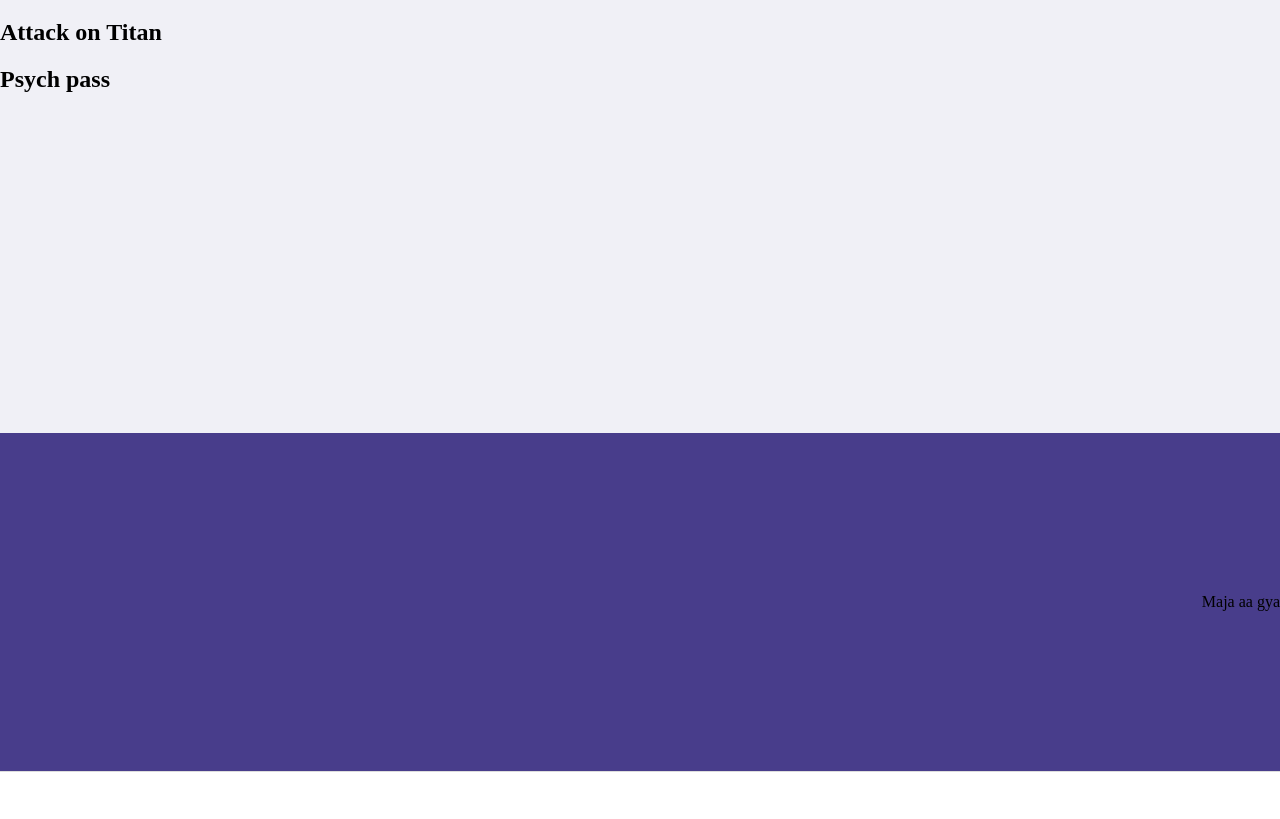
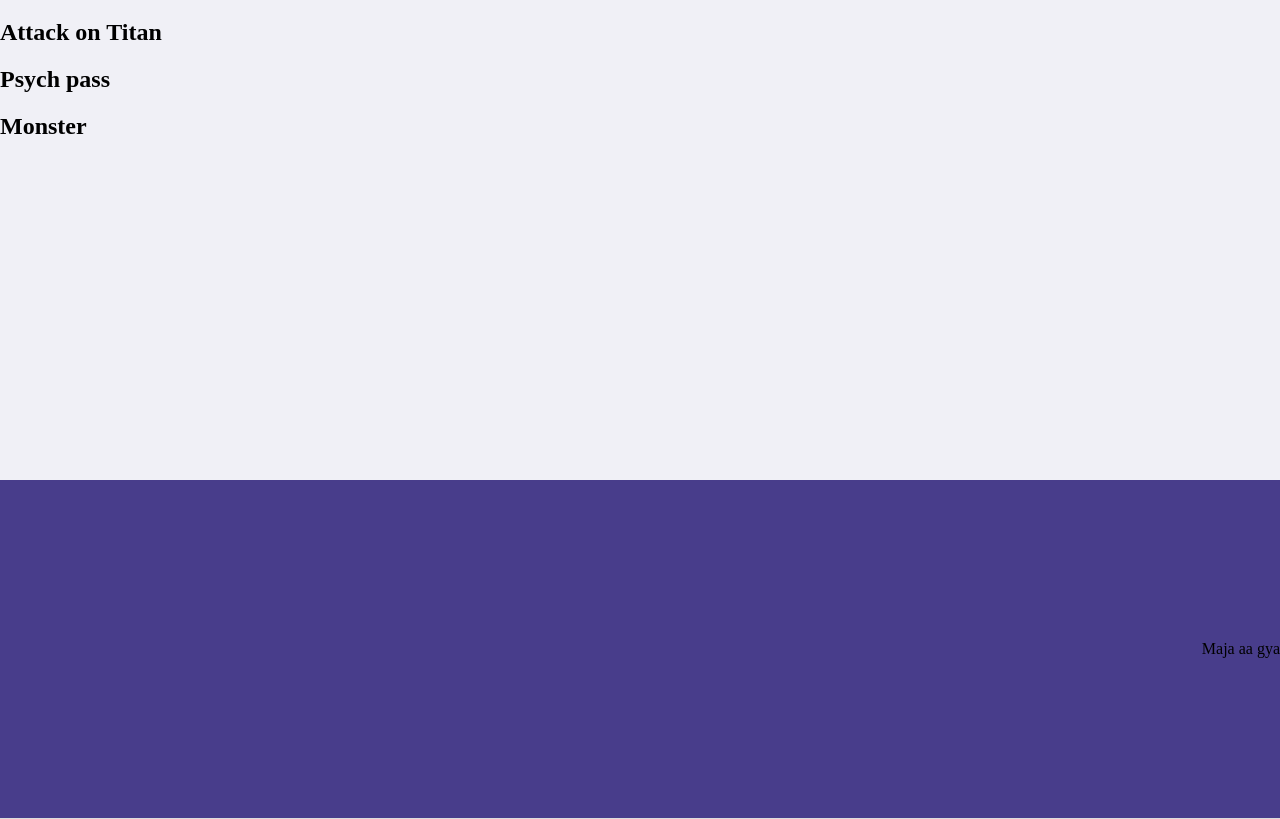
Before and after one commit to Anisalunke/my_portfolio, a Next.js app: page / in a window 1280 px wide. Shown: the part 2532-3351 px from the top of the page. Before the commit the page ends 3304 px from the top, so only its background shows below. Built offline with nearby package versions, Linux system fonts and the light colour scheme; a web font is replaced by a local one.

Commit message:
third commit

```diff
--- a/components/Anime.js
+++ b/components/Anime.js
@@ -5,6 +5,7 @@
         <h2> Tokyo ghoul</h2>
         <h2>Attack on Titan</h2>
         <h2>Psych pass</h2>
+        <h2>Monster</h2>
 
         </>
 
```
